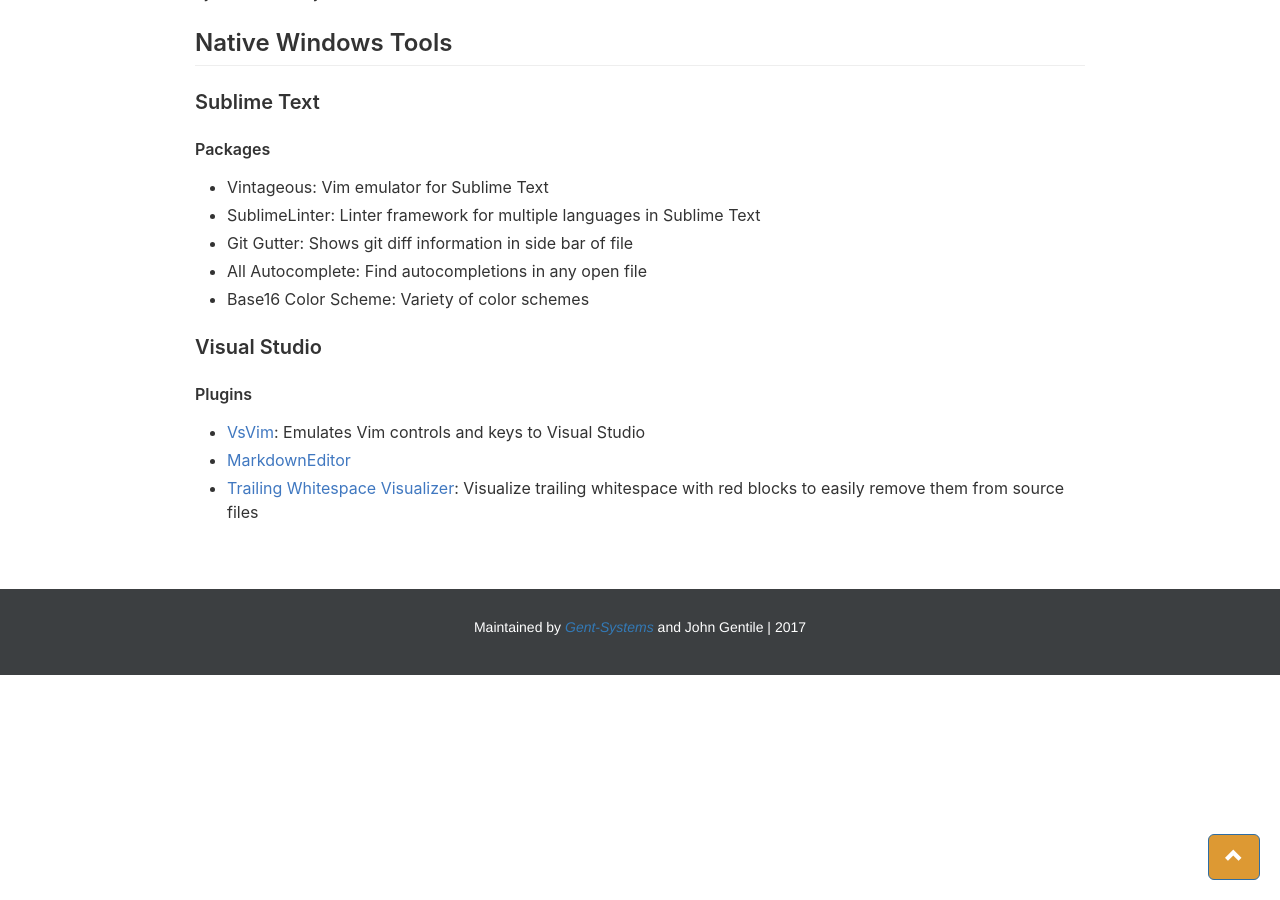
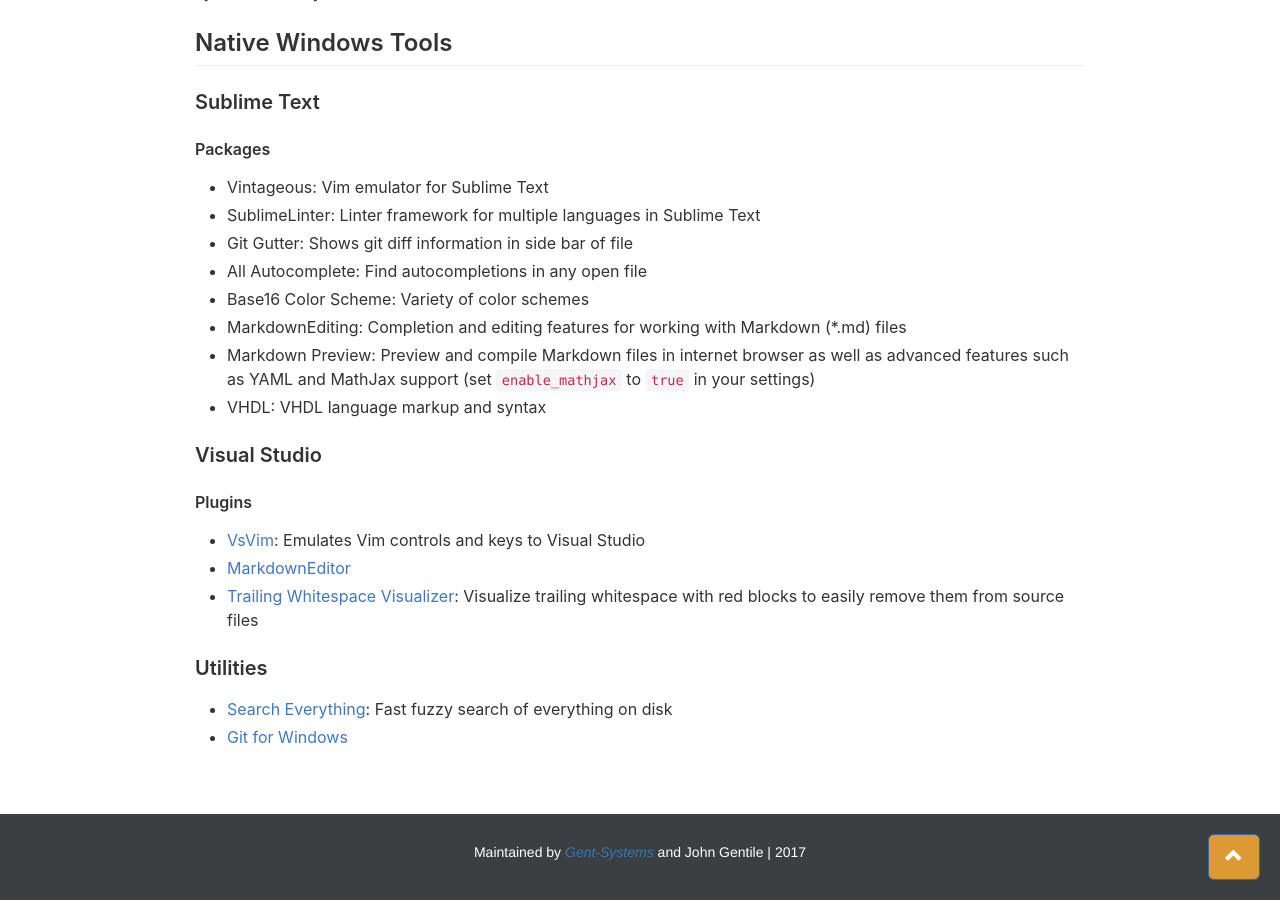
Before and after one commit to Gent-Systems/gent-systems-website, a Jekyll site: the page built from kb/software-engineering/tools/windows_dev.md, in a window 1280 px wide and 900 px high, scrolled down 1178 px. Built offline with Jekyll 4.4.1, drawn with Linux system fonts in a browser that asks for light colours; nearby versions of some CDN libraries.

Commit message:
fix button to top

```diff
--- a/_layouts/default.html
+++ b/_layouts/default.html
@@ -266,7 +266,7 @@
         <br>
     </body>
 
-    <a id="back-to-top" href="#" class="btn btn-primary btn-lg back-to-top" role="button" title="Click to return on the top page" data-toggle="tooltip" data-placement="left"><span class="glyphicon glyphicon-chevron-up"></span></a>
+    <a id="back-to-top" href="#" class="btn btn-primary btn-lg back-to-top" role="button" title="Click to return to the top" data-toggle="tooltip" data-placement="left"><span class="glyphicon glyphicon-chevron-up"></span></a>
 
     <footer style="color:#fff;background-color:#3C3F41;padding:2em;text-align:center;clear:left">
         <p>Maintained by <em><a href="http://www.gent-systems.com">Gent-Systems</a></em> and John Gentile | 2017</p>
--- a/kb/software-engineering/tools/windows_dev.md
+++ b/kb/software-engineering/tools/windows_dev.md
@@ -35,6 +35,9 @@
 * Git Gutter: Shows git diff information in side bar of file
 * All Autocomplete: Find autocompletions in any open file
 * Base16 Color Scheme: Variety of color schemes
+* MarkdownEditing: Completion and editing features for working with Markdown (*.md) files
+* Markdown Preview: Preview and compile Markdown files in internet browser as well as advanced features such as YAML and MathJax support (set `enable_mathjax` to `true` in your settings)
+* VHDL: VHDL language markup and syntax
 
 ### Visual Studio
 
@@ -43,3 +46,8 @@
 * [VsVim](https://marketplace.visualstudio.com/items?itemName=JaredParMSFT.VsVim): Emulates Vim controls and keys to Visual Studio
 * [MarkdownEditor](https://github.com/madskristensen/MarkdownEditor)
 * [Trailing Whitespace Visualizer](https://marketplace.visualstudio.com/items?itemName=MadsKristensen.TrailingWhitespaceVisualizer): Visualize trailing whitespace with red blocks to easily remove them from source files
+
+### Utilities
+
+* [Search Everything](https://www.voidtools.com/): Fast fuzzy search of everything on disk
+* [Git for Windows](https://git-scm.com/download/win)
```
